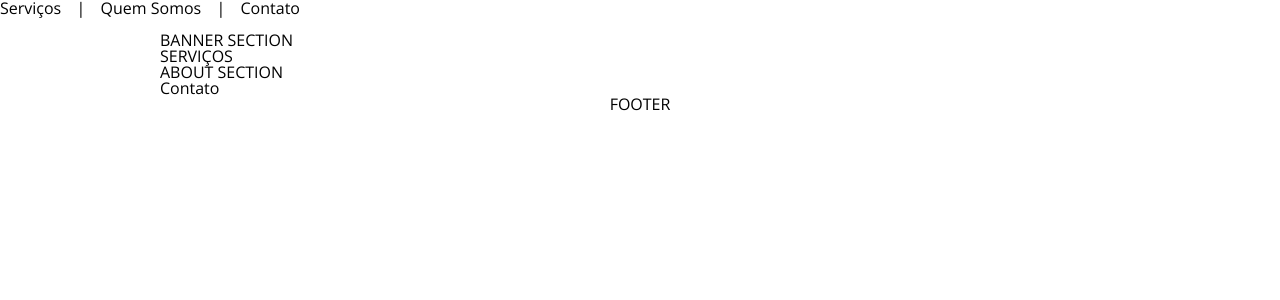
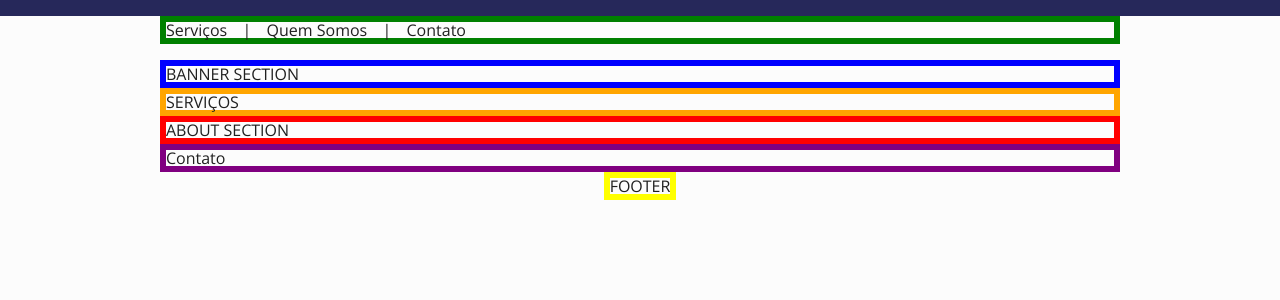
Before and after one commit to KRPLAB/bragas-aquecedores, a React (Vite) app: page / in a window 1280 px wide. Shown: the top 300 px of the page. Built offline with nearby package versions, Linux system fonts and the light colour scheme.

Commit message:
estruturação visual de seções

```diff
--- /dev/null
+++ b/src/components/AboutSection/aboutStyle.module.scss
@@ -0,0 +1,3 @@
+.aboutSection {
+    border: 5pt solid red;
+}
--- a/src/components/AboutSection/index.jsx
+++ b/src/components/AboutSection/index.jsx
@@ -1,6 +1,8 @@
+import styles from "./aboutStyle.module.scss";
+
 export const AboutSection = () => {
     return (
-        <section>
+        <section className={styles.aboutSection}>
             <h3>ABOUT SECTION</h3>
         </section>
     )
--- /dev/null
+++ b/src/components/BannerSection/bannerStyle.module.scss
@@ -0,0 +1,3 @@
+.bannerSection {
+    border: 5pt solid blue;
+}
--- a/src/components/BannerSection/index.jsx
+++ b/src/components/BannerSection/index.jsx
@@ -1,6 +1,8 @@
+import styles from "./bannerStyle.module.scss";
+
 export const BannerSection = () => {
     return (
-        <section>
+        <section className={styles.bannerSection}>
             <h3>BANNER SECTION</h3>
         </section>
     )
--- /dev/null
+++ b/src/components/ContactSection/contactStyle.module.scss
@@ -0,0 +1,3 @@
+.contactSection {
+    border: 5pt solid purple;
+}
--- a/src/components/ContactSection/index.jsx
+++ b/src/components/ContactSection/index.jsx
@@ -1,6 +1,8 @@
+import styles from "./contactStyle.module.scss";
+
 export const ContactSection = () => {
     return (
-        <section>
+        <section className={styles.contactSection}>
             <h3>Contato</h3>
         </section>
     )
--- /dev/null
+++ b/src/components/Footer/footerStyle.module.scss
@@ -0,0 +1,3 @@
+.footerSection {
+    border: 5pt solid yellow;
+}
--- a/src/components/Footer/index.jsx
+++ b/src/components/Footer/index.jsx
@@ -1,6 +1,8 @@
+import styles from "./footerStyle.module.scss";
+
 export const Footer = () => {
     return (
-        <footer>
+        <footer className={styles.footerSection}>
             <h3>FOOTER</h3>
         </footer>
     )
--- a/src/components/Header/headerStyle.module.scss
+++ b/src/components/Header/headerStyle.module.scss
@@ -1,9 +1,10 @@
 .headerSection {
-    width: 100%;
+    width: 75%;
     display: flex;
     align-items: center;
     justify-content: space-between;
     margin-bottom: 1rem;
+    border: 5pt solid green;
 
     ul {
         width: 18.75rem;
--- a/src/components/ServicesCatalogSection/index.jsx
+++ b/src/components/ServicesCatalogSection/index.jsx
@@ -1,6 +1,8 @@
+import styles from "./servicesStyle.module.scss";
+
 export const ServicesCatalogSection = () => {
     return (
-        <section>
+        <section className={styles.servicesSection}>
             <h3>SERVIÇOS</h3>
         </section>
     )
--- /dev/null
+++ b/src/components/ServicesCatalogSection/servicesStyle.module.scss
@@ -0,0 +1,3 @@
+.servicesSection {
+    border: 5pt solid orange;
+}
--- a/src/styles/index.scss
+++ b/src/styles/index.scss
@@ -1,5 +1,6 @@
 @import url('https://fonts.googleapis.com/css2?family=Open+Sans:ital,wght@0,300..800;1,300..800&display=swap');
 @import url("./reset.scss");
+@import url("./globalStyles.scss");
 
 body {
     width: 100%;
```
